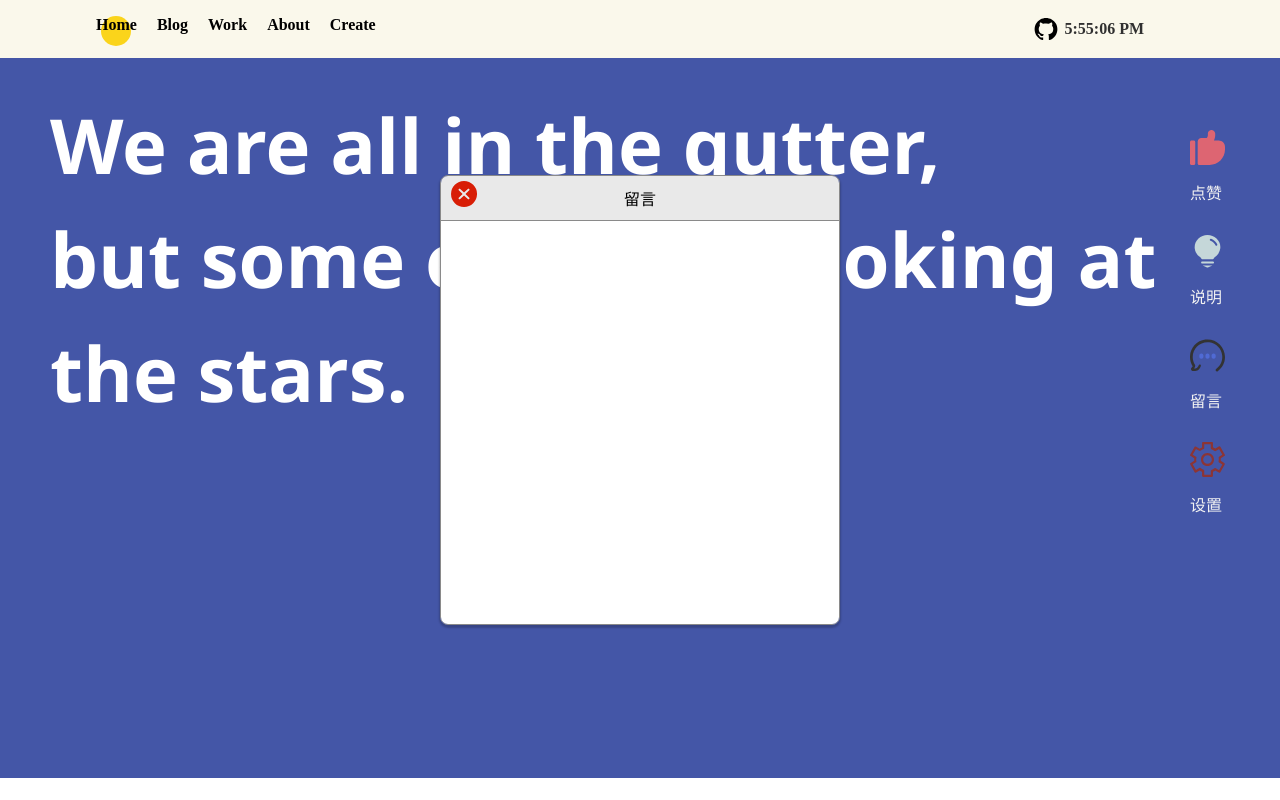
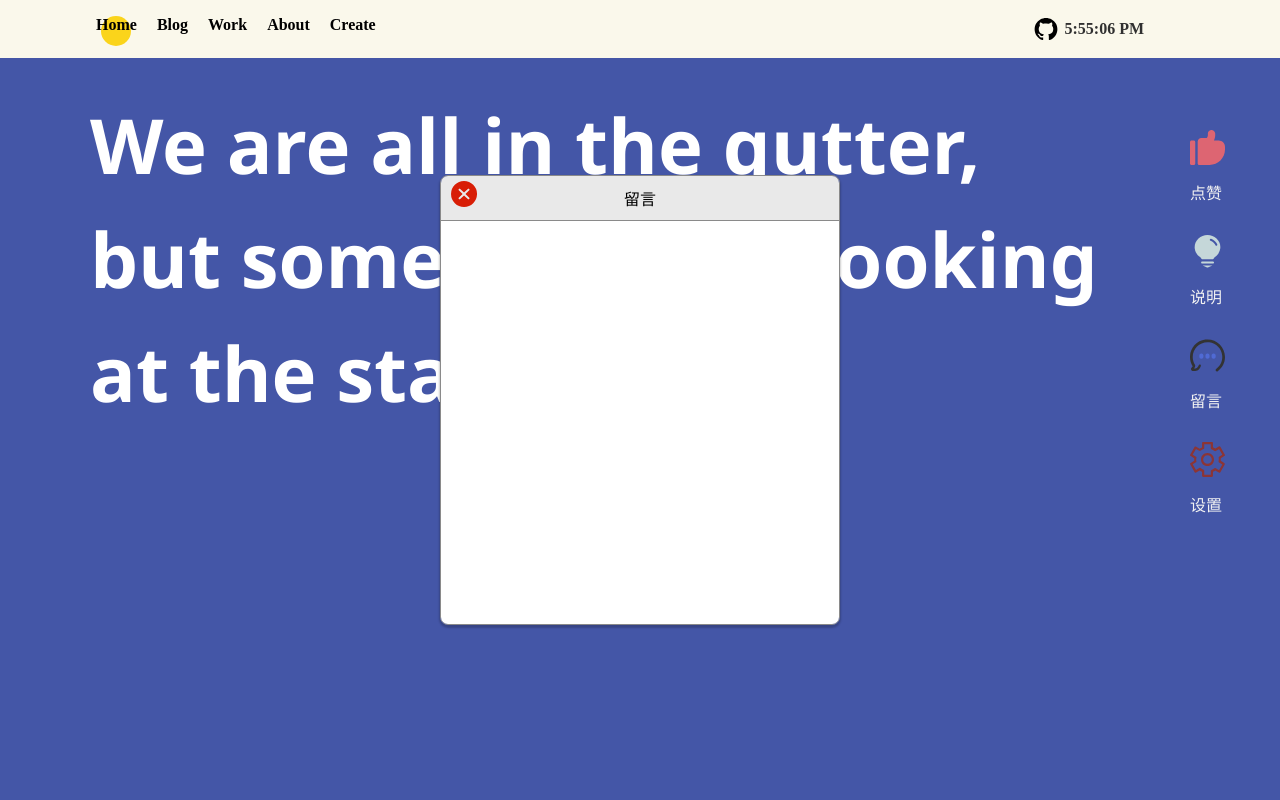
Before and after one commit to Shao-FrontDev/person-blog, a Vue app: page /#/ in a window 1280 px wide. Built offline with nearby package versions, Linux system fonts and the light colour scheme.

Commit message:
优化了一下

```diff
--- a/src/App.vue
+++ b/src/App.vue
@@ -37,8 +37,9 @@ body {
 }
 
 .view-container {
-  padding: 30px 50px;
-  height: 90%;
+  padding: 30px 90px;
+  padding-bottom: 100px;
+  height: 100%;
   overflow: hidden;
 }
 
--- a/src/components/HomeNav.vue
+++ b/src/components/HomeNav.vue
@@ -13,7 +13,7 @@
       <figcaption>说明</figcaption>
     </div>
     <div class="figureBox">
-      <div class="square">
+      <div class="square" @click="openMessageModal">
         <Message class="message-icon" />
       </div>
       <figcaption>留言</figcaption>
@@ -28,6 +28,8 @@
 </template>
 
 <script>
+
+
 import { OPENSETTING } from "../store/mutations-type";
 import Support from "../assets/Icons/support.svg";
 import Bulb from "../assets/Icons/dengpao.svg";
@@ -44,6 +46,7 @@ export default {
     changeBgColor() {
       this.$store.commit(OPENSETTING);
     },
+
   },
 };
 </script>
--- a/src/components/Modal.vue
+++ b/src/components/Modal.vue
@@ -16,13 +16,13 @@
 
 <script>
 import { CLOSESEETING } from "../store/mutations-type";
-
+import { EventBus } from "../utlis/eventBus";
 import Close from "../assets/Icons/close.svg";
 export default {
   props: {
     visibility: {
       type: Boolean,
-      default: true,
+      default: false,
     },
     height: {
       type: String,
@@ -42,6 +42,12 @@ export default {
   },
   components: {
     Close,
+  },
+  created() {
+    EventBus.$on("open", (payload) => {
+      console.log("open");
+      this.open = payload;
+    });
   },
   methods: {
     close() {
--- /dev/null
+++ b/src/utlis/eventBus.js
@@ -0,0 +1,3 @@
+import Vue from "vue";
+
+export const EventBus = new Vue();
```
